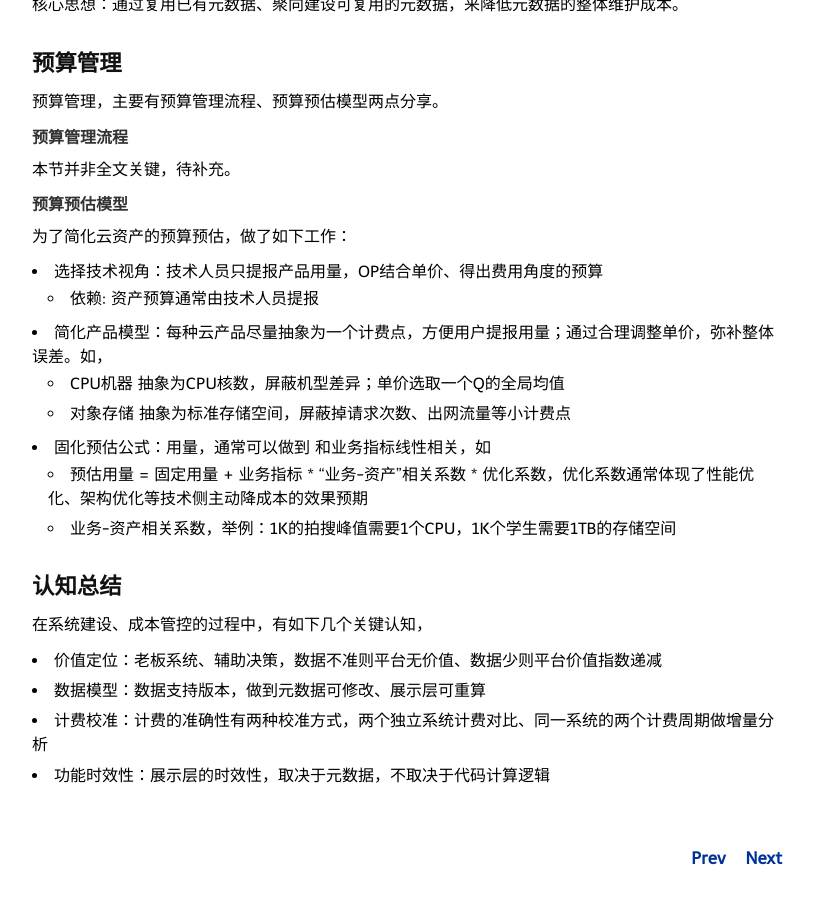
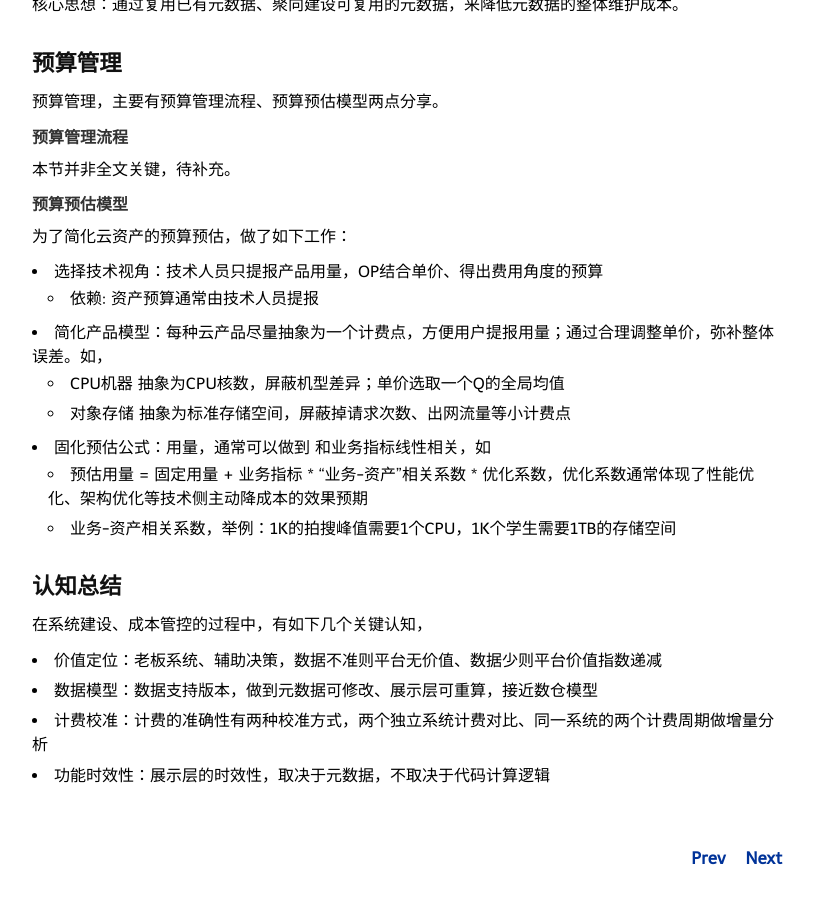
Before and after one commit to niean/niean.github.io, a Jekyll site: the page built from _posts/2020-11-18-tools-zybcost.markdown, in a window 1280 px wide and 900 px high, scrolled down 2429 px. Shown: the whole window, without its empty margins (233-1047 px from the left). Built offline with Jekyll 4.4.1, drawn with Linux system fonts in a browser that asks for light colours; comment, search, counter and statistics services are not loaded.

Commit message:
modify zybcost

```diff
--- a/_posts/2020-11-18-tools-zybcost.markdown
+++ b/_posts/2020-11-18-tools-zybcost.markdown
@@ -82,6 +82,6 @@ tags:
 在系统建设、成本管控的过程中，有如下几个关键认知，
 
 - 价值定位：老板系统、辅助决策，数据不准则平台无价值、数据少则平台价值指数递减
-- 数据模型：数据支持版本，做到元数据可修改、展示层可重算
+- 数据模型：数据支持版本，做到元数据可修改、展示层可重算，接近数仓模型
 - 计费校准：计费的准确性有两种校准方式，两个独立系统计费对比、同一系统的两个计费周期做增量分析
 - 功能时效性：展示层的时效性，取决于元数据，不取决于代码计算逻辑
```
